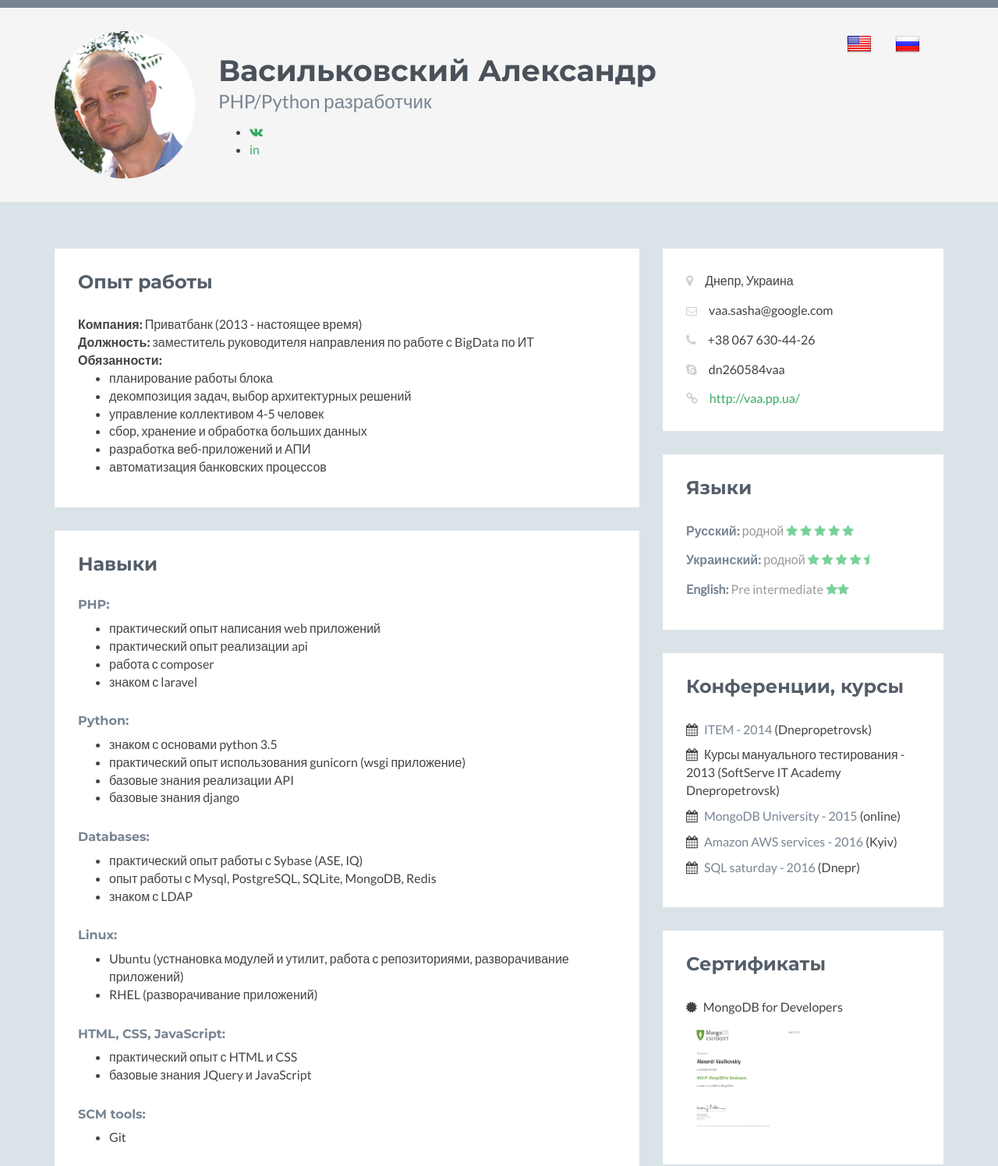
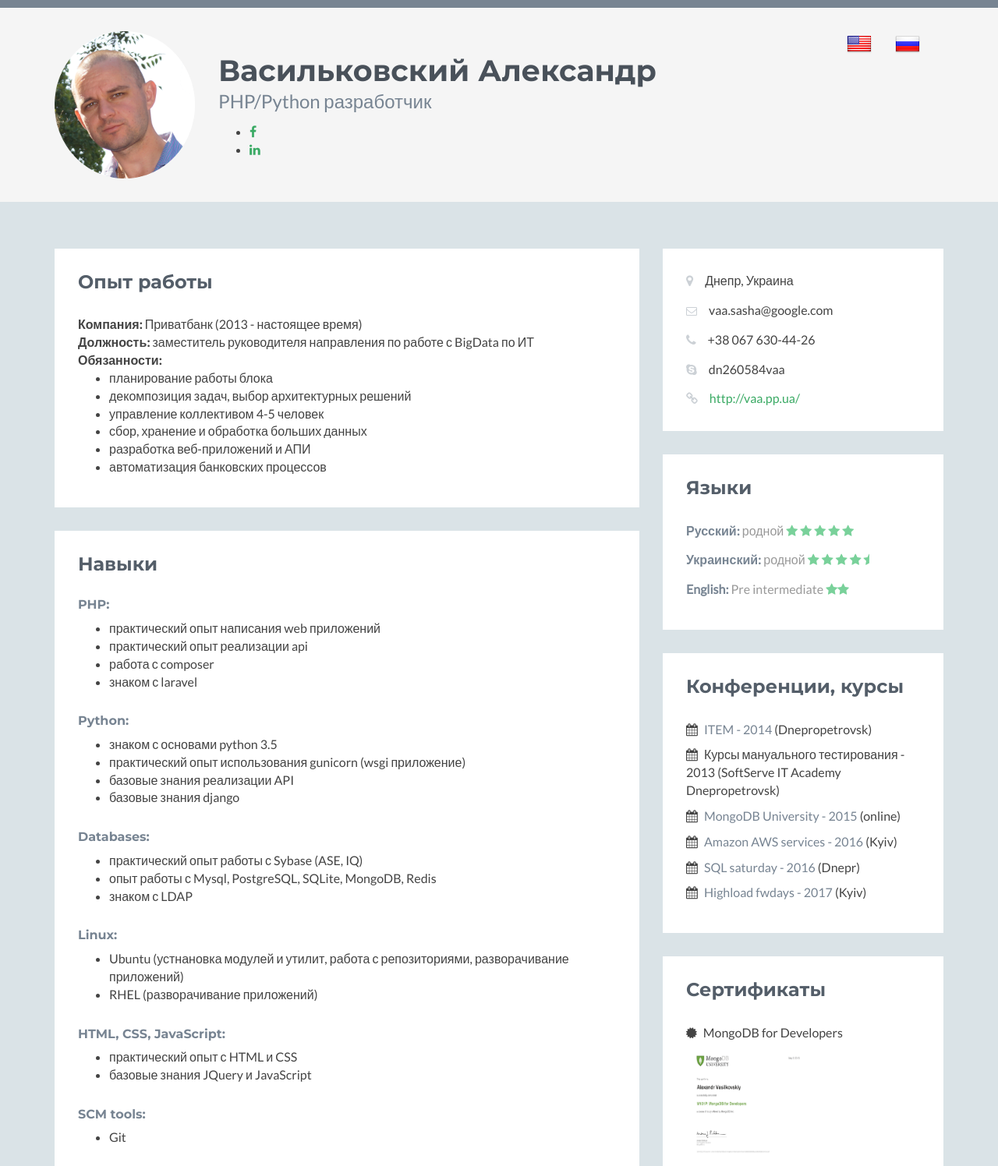
Before and after one commit to alexvaa/vaa, a plain HTML site: page index.html in a window 1280 px wide. Shown: the top 1496 px of the page at 78% size. Drawn offline with Linux system fonts and the light colour scheme.

Commit message:
add fwdays party add fb and in links

```diff
--- a/index.html
+++ b/index.html
@@ -43,8 +43,8 @@
                 <h2 class="desc">PHP/Python разработчик</h2>
                 <!--<ul class="list-inline">-->
                 <ul>
-                    <li><a href="http://vk.com/id6425904"><i class="fa fa-vk"></i></a></li>
-                    <li><a href="https://www.linkedin.com/in/vasilkovskiy1">in</i></a></li>
+                    <li><a href="https://www.facebook.com/sasha.diit?ref=bookmarks"><i class="fa fa-facebook"></i></a></li>
+                    <li><a href="https://www.linkedin.com/in/vasilkovskiy1"><i class="fa fa-linkedin"></i></a></li>
                     <!--<li><a href="https://plus.google.com/u/0/101852813316345296703/about">g+</i></a></li>-->
                     <!--<li><a href="https://github.com/alexvaa"><i class="fa fa-github-alt"></i></a></li>-->
                 </ul>
@@ -300,6 +300,12 @@
                             </ul>
                         </div><!--//content-->
 
+                        <div class="content">
+                            <ul class="list-unstyled">
+                                <li><i class="fa fa-calendar"></i> <a href="https://frameworksdays.com/en/event/highload-fwdays-17">Highload fwdays - 2017</a> (Kyiv)</li>
+                            </ul>
+                        </div><!--//content-->
+
 
                     </div><!--//section-inner-->
                 </aside><!--//section-->
```
Also changed, not shown: en_index.html (+2 -2 lines).
